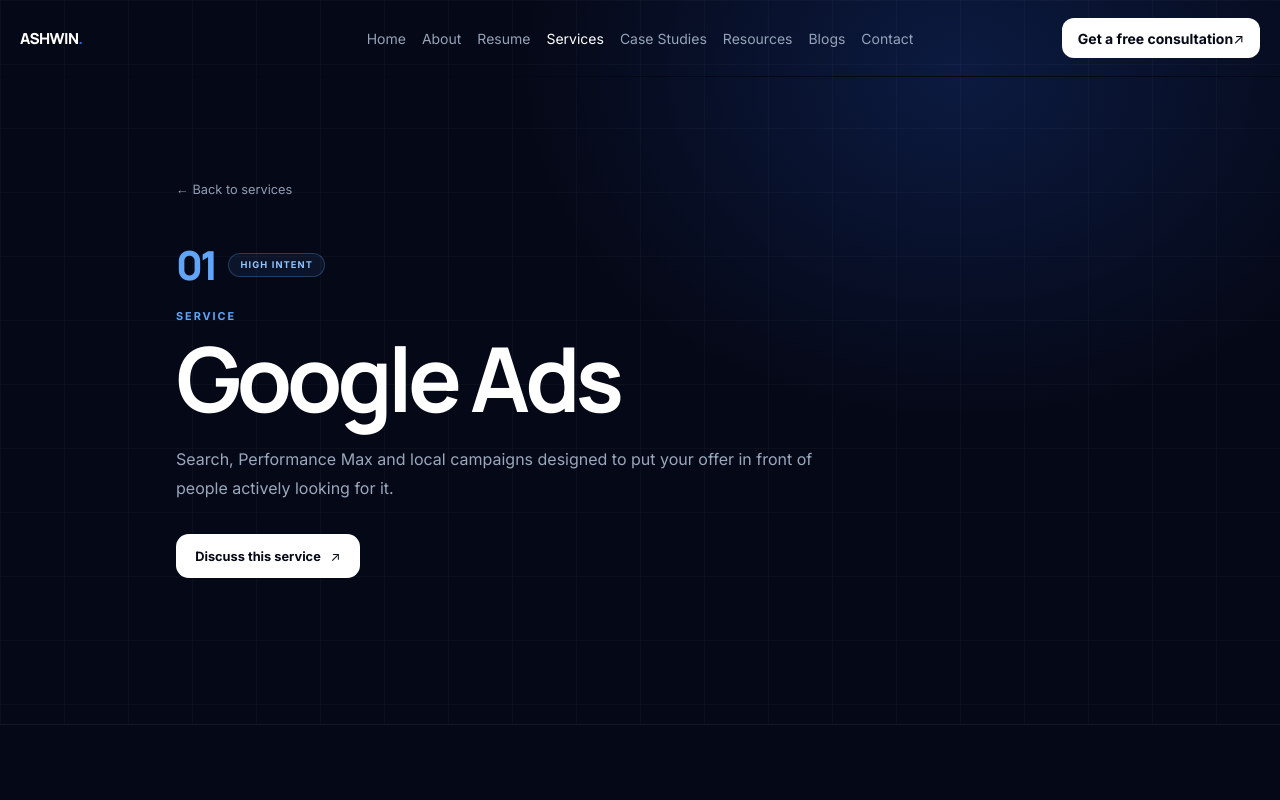
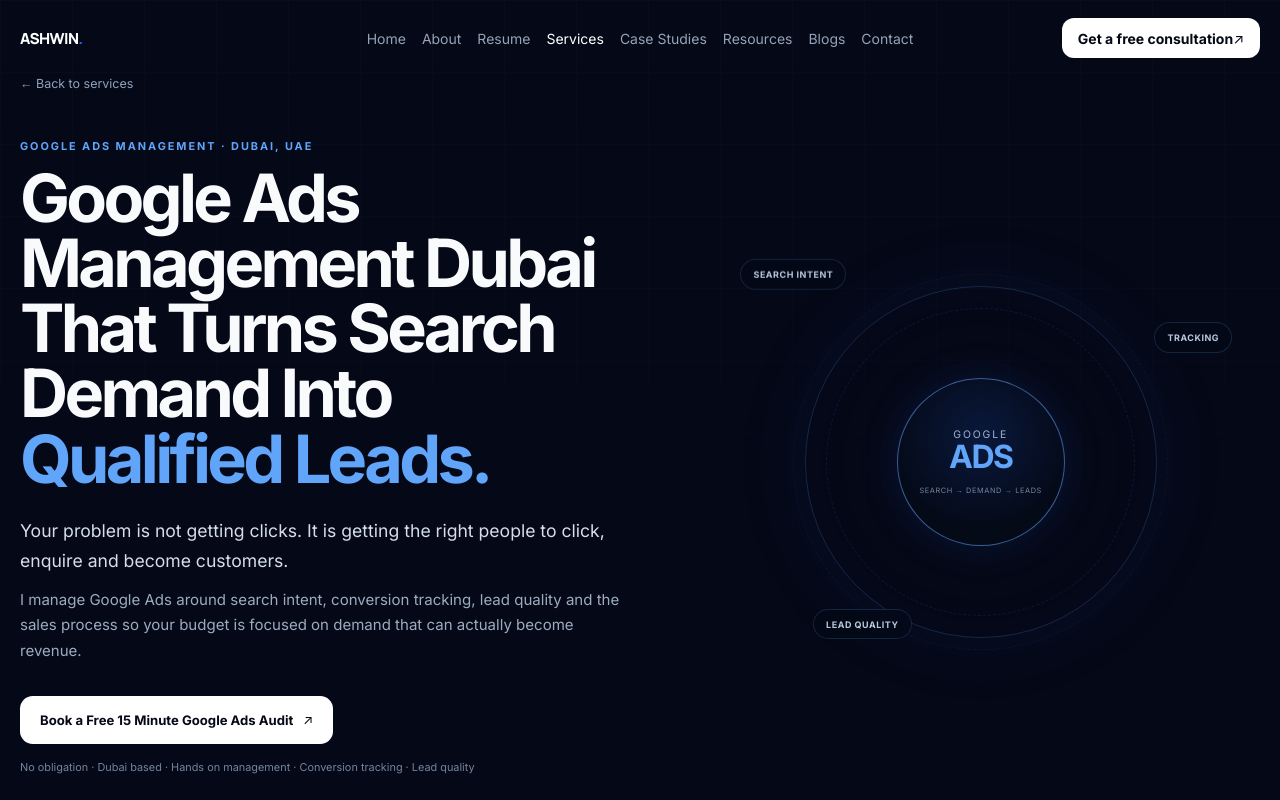
Before and after one commit to ashwinpjames/Ashwin-Portfolio, a React (Vite) app: page /services/google-ads in a window 1280 px wide. Shown: the top 800 px of the page. Built offline with nearby package versions, Linux system fonts and the light colour scheme.

Commit message:
Route Google Ads to dedicated landing page

```diff
--- a/src/pages/ServiceDetail.jsx
+++ b/src/pages/ServiceDetail.jsx
@@ -1,13 +1,15 @@
 import { Link, useParams } from 'react-router-dom'
 import { whatsappUrl } from '../utils/contact.js'
 import { coreServices, growthServices } from '../data/services.js'
+import GoogleAdsDetail from './GoogleAdsDetail.jsx'
 
 const allServices = [...coreServices, ...growthServices]
 
 export default function ServiceDetail() {
   const { slug } = useParams()
+  if (slug === 'google-ads') return <GoogleAdsDetail />
+
   const service = allServices.find((item) => item.id === slug)
-
   if (!service) return <main className="service-detail-page"><div className="container"><h1>Service not found.</h1><Link to="/services">Back to services</Link></div></main>
 
   const points = service.points ?? []
@@ -17,15 +19,10 @@
     <section className="service-detail-hero"><div className="service-detail-grid" aria-hidden="true"/><div className="container service-detail-inner">
       <Link className="service-detail-back" to="/services">← Back to services</Link>
       <div className="service-detail-meta"><span className="service-detail-number">{service.number}</span><span className="service-detail-badge">{service.badge ?? 'Growth service'}</span></div>
-      <p className="services-eyebrow">Service</p>
-      <h1>{service.title}</h1>
-      <p className="service-detail-lead">{service.description}</p>
+      <p className="services-eyebrow">Service</p><h1>{service.title}</h1><p className="service-detail-lead">{service.description}</p>
       <a className="service-detail-cta" href={whatsappUrl} target="_blank" rel="noreferrer">Discuss this service <span>↗</span></a>
     </div></section>
-    <section className="service-detail-section"><div className="container service-detail-columns">
-      <div><p className="services-eyebrow">What it covers</p><h2>A focused service built around the outcome.</h2></div>
-      <div>{points.length > 0 ? <ul className="service-detail-list">{points.map((point) => <li key={point}>{point}</li>)}</ul> : <p className="service-detail-copy">This service connects the right strategy, execution and measurement around the commercial problem it is designed to solve.</p>}<div className="service-detail-outcome"><span>{service.bestFor ? 'Best for' : 'Outcome'}</span><strong>{outcome}</strong></div></div>
-    </div></section>
+    <section className="service-detail-section"><div className="container service-detail-columns"><div><p className="services-eyebrow">What it covers</p><h2>A focused service built around the outcome.</h2></div><div>{points.length > 0 ? <ul className="service-detail-list">{points.map((point) => <li key={point}>{point}</li>)}</ul> : <p className="service-detail-copy">This service connects the right strategy, execution and measurement around the commercial problem it is designed to solve.</p>}<div className="service-detail-outcome"><span>{service.bestFor ? 'Best for' : 'Outcome'}</span><strong>{outcome}</strong></div></div></div></section>
     <section className="service-detail-cta-section"><div className="container"><p className="services-eyebrow">Ready to improve this?</p><h2>Let’s build the right system around your growth goal.</h2><a className="service-detail-cta" href={whatsappUrl} target="_blank" rel="noreferrer">Get a free consultation <span>↗</span></a></div></section>
   </main>
 }
```
